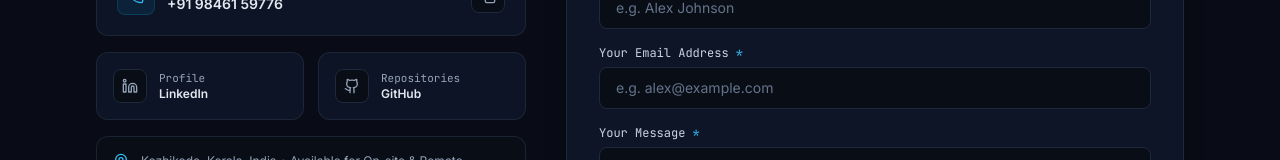
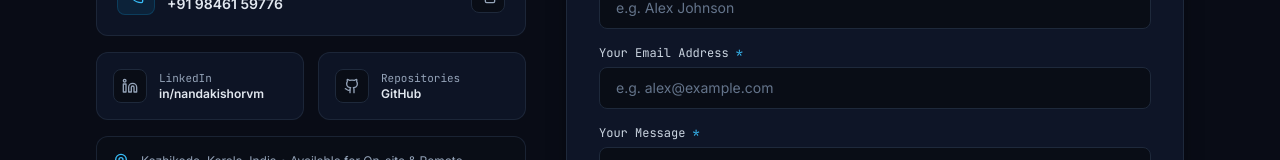
Before and after one commit to kishor5656/portfolio, a React (Vite) app: page / in a window 1280 px wide. Shown: the part 6730-6890 px from the top of the page. Built offline with nearby package versions, Linux system fonts and the light colour scheme.

Commit message:
Add official LinkedIn profile url (www.linkedin.com/in/nandakishorvm) to Contact section and resume

```diff
--- a/src/components/Contact.jsx
+++ b/src/components/Contact.jsx
@@ -156,9 +156,9 @@ export default function Contact() {
                   <Linkedin className="w-4 h-4" />
                 </div>
                 <div className="min-w-0 flex-1">
-                  <div className="text-[11px] font-mono text-slate-400">Profile</div>
-                  <div className="text-xs font-semibold text-slate-200 group-hover:text-white truncate">
-                    LinkedIn
+                  <div className="text-[11px] font-mono text-slate-400">LinkedIn</div>
+                  <div className="text-xs font-semibold text-slate-200 group-hover:text-brand-400 truncate">
+                    in/nandakishorvm
                   </div>
                 </div>
               </a>
--- a/src/components/ResumeModal.jsx
+++ b/src/components/ResumeModal.jsx
@@ -91,6 +91,15 @@ export default function ResumeModal({ isOpen, onClose }) {
                 <Phone className="w-3.5 h-3.5 text-slate-500" />
                 {personalInfo.phoneFormatted}
               </span>
+              <span>•</span>
+              <a
+                href={personalInfo.linkedin}
+                target="_blank"
+                rel="noopener noreferrer"
+                className="flex items-center gap-1 text-sky-700 hover:underline"
+              >
+                <span>linkedin.com/in/nandakishorvm</span>
+              </a>
             </div>
           </div>
 
--- a/src/data/portfolioData.js
+++ b/src/data/portfolioData.js
@@ -6,8 +6,8 @@ export const personalInfo = {
   email: "nandakishor5656@gmail.com",
   phone: "+919846159776",
   phoneFormatted: "+91 98461 59776",
-  github: "https://github.com/kishor5656", // GitHub profile
-  linkedin: "https://linkedin.com/in/nandakishor-vm", // Update with your LinkedIn profile
+  github: "https://github.com/kishor5656",
+  linkedin: "https://www.linkedin.com/in/nandakishorvm",
   resumeUrl: "/resume.pdf", // Real PDF placed in public/resume.pdf
 
   shortIntro:
```
